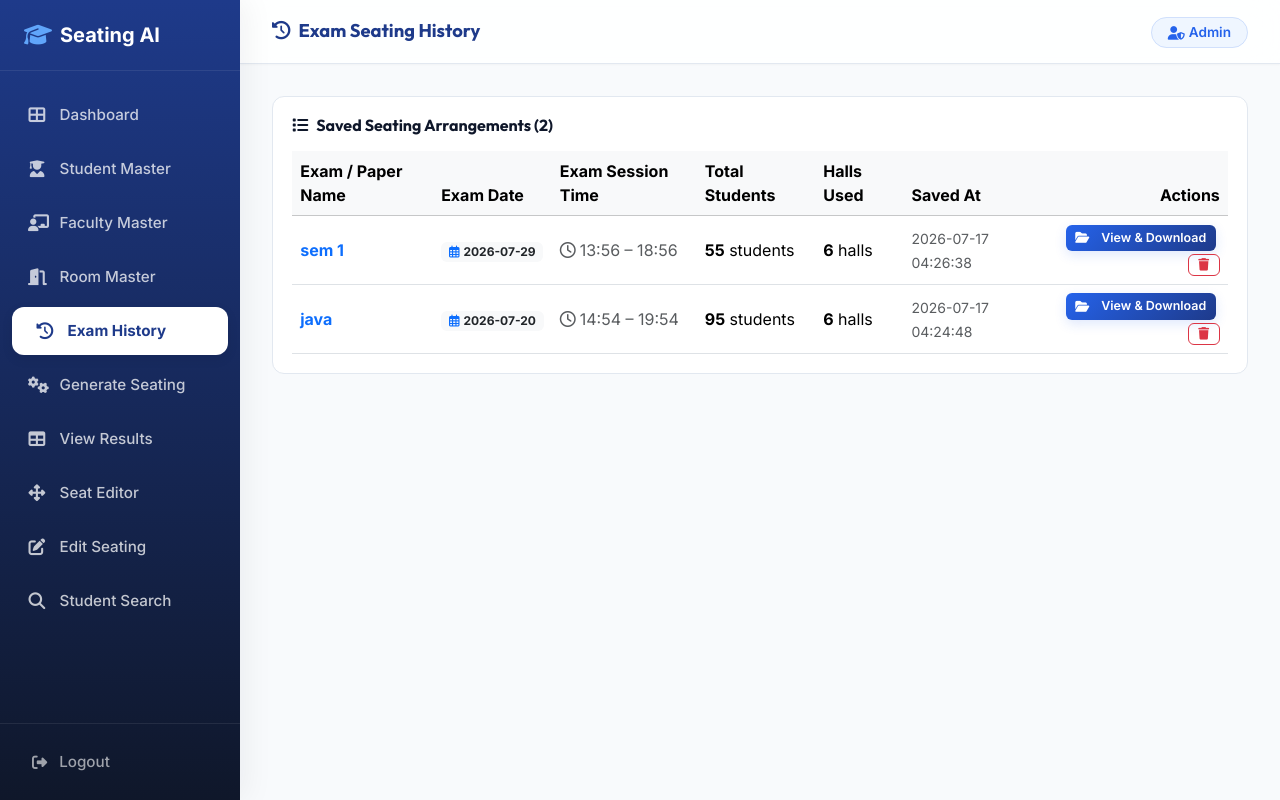
After one commit to SushmaJettiboyina/Smart-Examination-Seating-System, a Flask app: page /admin/exams in a window 1280 px wide. The commit adds this page. Run offline with Flask 3, Linux system fonts and the light colour scheme; a user stored in the database is signed in; data comes from the database, SQL or seed files in the repository; both versions use the stored data as it was after the commit.

Commit message:
Added exam history

```diff
--- a/app.py
+++ b/app.py
@@ -602,6 +602,20 @@ def generate():
         stats     = get_seating_stats(halls)
         pdf_files = generate_all_pdfs(halls, exam_info, Config.PDF_FOLDER)
 
+        # Save to database history
+        db.save_exam(
+            exam_name=exam_name,
+            exam_date=exam_date,
+            exam_start_time=exam_start_time,
+            exam_end_time=exam_end_time,
+            flow_type=flow_type,
+            total_students=len(students),
+            total_halls=num_halls,
+            halls=halls,
+            stats=stats,
+            pdf_files=pdf_files
+        )
+
         # Save to session (backward compatibility)
         save_session_data('students',     students)
         save_session_data('dept_summary', get_department_summary(students))
@@ -959,6 +973,80 @@ def admin_rooms_delete(room_number):
 
 
 # ---------------------------------------------------------------------------
+# EXAM HISTORY ROUTES
+# ---------------------------------------------------------------------------
+
+@app.route('/admin/exams')
+@login_required
+def admin_exams():
+    exams = db.get_all_exams()
+    return render_template('admin_exams.html', exams=exams)
+
+
+@app.route('/admin/exams/load/<int:exam_id>')
+@login_required
+def admin_exams_load(exam_id):
+    exam = db.get_exam_by_id(exam_id)
+    if not exam:
+        flash('Exam record not found.', 'danger')
+        return redirect(url_for('admin_exams'))
+
+    try:
+        halls = json.loads(exam['halls_json'])
+        stats = json.loads(exam['stats_json'])
+        pdf_files = json.loads(exam['pdf_files_json'])
+
+        exam_info = {
+            'exam_name':        exam['exam_name'],
+            'exam_date':        exam['exam_date'],
+            'exam_start_time':  exam['exam_start_time'],
+            'exam_end_time':    exam['exam_end_time'],
+            'num_halls':        exam['total_halls'],
+            'flow_type':        exam['flow_type'],
+            'total_capacity':   stats.get('total_capacity', 0)
+        }
+
+        students = []
+        for h in halls:
+            for r in h.get('benches', []):
+                for s in r:
+                    if s:
+                        students.append({
+                            'register_number': s.get('register_number') or s.get('roll_no', ''),
+                            'name':            s.get('name', ''),
+                            'department':      s.get('department', '')
+                        })
+
+        save_session_data('students',     students)
+        save_session_data('dept_summary', get_department_summary(students))
+        save_session_data('halls',     halls)
+        save_session_data('stats',     stats)
+        save_session_data('exam_info', exam_info)
+        save_session_data('pdf_files', pdf_files)
+
+        log_activity('load_exam', f"Loaded seating arrangement for historical exam: {exam['exam_name']}.")
+        flash(f"✓ Exam '{exam['exam_name']}' loaded into current session. You can now view, edit, or download its plans.", 'success')
+        return redirect(url_for('seating_result'))
+    except Exception as e:
+        app.logger.error(f'admin_exams_load error: {e}')
+        flash(f'Error restoring exam session: {str(e)}', 'danger')
+        return redirect(url_for('admin_exams'))
+
+
+@app.route('/admin/exams/delete/<int:exam_id>')
+@login_required
+def admin_exams_delete(exam_id):
+    exam = db.get_exam_by_id(exam_id)
+    if exam:
+        db.delete_exam(exam_id)
+        log_activity('delete_exam', f"Deleted exam history: {exam['exam_name']}.")
+        flash(f"✓ Exam history for '{exam['exam_name']}' deleted.", 'success')
+    else:
+        flash('Exam record not found.', 'danger')
+    return redirect(url_for('admin_exams'))
+
+
+# ---------------------------------------------------------------------------
 # Seating result
 # ---------------------------------------------------------------------------
 
--- a/templates/admin_edit.html
+++ b/templates/admin_edit.html
@@ -227,6 +227,7 @@
         <a href="{{ url_for('admin_students') }}" class="nav-link"><i class="fas fa-user-graduate"></i> Student Master</a>
         <a href="{{ url_for('admin_faculty') }}" class="nav-link"><i class="fas fa-chalkboard-teacher"></i> Faculty Master</a>
         <a href="{{ url_for('admin_rooms') }}" class="nav-link"><i class="fas fa-door-open"></i> Room Master</a>
+        <a href="{{ url_for('admin_exams') }}" class="nav-link"><i class="fas fa-history"></i> Exam History</a>
         <a href="{{ url_for('generate') }}" class="nav-link"><i class="fas fa-cogs"></i> Generate Seating</a>
         <a href="{{ url_for('seating_result') }}" class="nav-link"><i class="fas fa-table"></i> View Results</a>
         <a href="{{ url_for('seating_preview') }}" class="nav-link"><i class="fas fa-arrows-alt"></i> Seat Editor</a>
--- /dev/null
+++ b/templates/admin_exams.html
@@ -0,0 +1,108 @@
+<!DOCTYPE html>
+<html lang="en">
+<head>
+    <meta charset="UTF-8">
+    <meta name="viewport" content="width=device-width, initial-scale=1.0">
+    <title>Exam Seating History – AI Exam Seating System</title>
+    <link href="https://cdn.jsdelivr.net/npm/bootstrap@5.3.2/dist/css/bootstrap.min.css" rel="stylesheet">
+    <link href="https://cdnjs.cloudflare.com/ajax/libs/font-awesome/6.5.0/css/all.min.css" rel="stylesheet">
+    <link href="{{ url_for('static', filename='css/style.css') }}" rel="stylesheet">
+    <style>
+        .exam-history-card {
+            background: #fff; border: 1px solid var(--border); border-radius: 12px;
+            padding: 1.2rem; box-shadow: var(--shadow-sm);
+        }
+        .action-btn-sm {
+            padding: 0.25rem 0.6rem; font-size: 0.78rem; border-radius: 6px;
+        }
+    </style>
+</head>
+<body class="app-body">
+
+<div class="sidebar">
+    <div class="sidebar-brand"><i class="fas fa-graduation-cap me-2"></i><span>Seating AI</span></div>
+    <nav class="sidebar-nav">
+        <a href="{{ url_for('dashboard') }}" class="nav-link"><i class="fas fa-th-large"></i> Dashboard</a>
+        <a href="{{ url_for('admin_students') }}" class="nav-link"><i class="fas fa-user-graduate"></i> Student Master</a>
+        <a href="{{ url_for('admin_faculty') }}" class="nav-link"><i class="fas fa-chalkboard-teacher"></i> Faculty Master</a>
+        <a href="{{ url_for('admin_rooms') }}" class="nav-link"><i class="fas fa-door-open"></i> Room Master</a>
+        <a href="{{ url_for('admin_exams') }}" class="nav-link active"><i class="fas fa-history"></i> Exam History</a>
+        <a href="{{ url_for('generate') }}" class="nav-link"><i class="fas fa-cogs"></i> Generate Seating</a>
+        <a href="{{ url_for('seating_result') }}" class="nav-link"><i class="fas fa-table"></i> View Results</a>
+        <a href="{{ url_for('seating_preview') }}" class="nav-link"><i class="fas fa-arrows-alt"></i> Seat Editor</a>
+        <a href="/admin/edit" class="nav-link"><i class="fas fa-edit"></i> Edit Seating</a>
+        <a href="/student" class="nav-link"><i class="fas fa-search"></i> Student Search</a>
+    </nav>
+    <div class="sidebar-footer">
+        <a href="{{ url_for('logout') }}" class="nav-link logout-link"><i class="fas fa-sign-out-alt"></i> Logout</a>
+    </div>
+</div>
+
+<div class="main-content">
+    <div class="topbar">
+        <div class="topbar-title"><h4><i class="fas fa-history me-2"></i>Exam Seating History</h4></div>
+        <div class="topbar-right"><span class="admin-badge"><i class="fas fa-user-shield me-1"></i>Admin</span></div>
+    </div>
+
+    <div class="content-area">
+        {% with messages = get_flashed_messages(with_categories=true) %}
+          {% if messages %}{% for category, message in messages %}
+            <div class="alert alert-{{ category }} alert-dismissible fade show" role="alert">
+              {{ message }}<button type="button" class="btn-close" data-bs-dismiss="alert"></button>
+            </div>
+          {% endfor %}{% endif %}
+        {% endwith %}
+
+        <!-- History Table -->
+        <div class="exam-history-card">
+            <h6 class="fw-bold mb-3"><i class="fas fa-list me-2"></i>Saved Seating Arrangements ({{ exams|length }})</h6>
+            <div class="table-responsive">
+                <table class="table table-hover align-middle mb-0">
+                    <thead class="table-light">
+                        <tr>
+                            <th>Exam / Paper Name</th>
+                            <th>Exam Date</th>
+                            <th>Exam Session Time</th>
+                            <th>Total Students</th>
+                            <th>Halls Used</th>
+                            <th>Saved At</th>
+                            <th class="text-end">Actions</th>
+                        </tr>
+                    </thead>
+                    <tbody>
+                        {% if exams %}
+                            {% for e in exams %}
+                            <tr>
+                                <td class="fw-bold text-primary">{{ e.exam_name }}</td>
+                                <td><span class="badge bg-light text-dark"><i class="far fa-calendar-alt me-1 text-primary"></i>{{ e.exam_date }}</span></td>
+                                <td><span class="text-muted"><i class="far fa-clock me-1"></i>{{ e.exam_start_time }} – {{ e.exam_end_time }}</span></td>
+                                <td><strong>{{ e.total_students }}</strong> students</td>
+                                <td><strong>{{ e.total_halls }}</strong> halls</td>
+                                <td><small class="text-muted">{{ e.created_at }}</small></td>
+                                <td class="text-end">
+                                    <a href="{{ url_for('admin_exams_load', exam_id=e.id) }}" class="btn btn-primary action-btn-sm me-1">
+                                        <i class="fas fa-folder-open me-1"></i> View &amp; Download
+                                    </a>
+                                    <a href="{{ url_for('admin_exams_delete', exam_id=e.id) }}" class="btn btn-outline-danger action-btn-sm" onclick="return confirm('Are you sure you want to delete this historical exam arrangement: {{ e.exam_name }}?')">
+                                        <i class="fas fa-trash"></i>
+                                    </a>
+                                </td>
+                            </tr>
+                            {% endfor %}
+                        {% else %}
+                            <tr>
+                                <td colspan="7" class="text-center py-5 text-muted">
+                                    <i class="fas fa-history fs-1 mb-2 d-block opacity-25"></i>No exams in history. Generate seating layouts to save them.
+                                </td>
+                            </tr>
+                        {% endif %}
+                    </tbody>
+                </table>
+            </div>
+        </div>
+    </div>
+</div>
+
+<script src="https://cdn.jsdelivr.net/npm/bootstrap@5.3.2/dist/js/bootstrap.bundle.min.js"></script>
+</body>
+</html>
--- a/templates/admin_faculty.html
+++ b/templates/admin_faculty.html
@@ -33,6 +33,7 @@
         <a href="{{ url_for('admin_students') }}" class="nav-link"><i class="fas fa-user-graduate"></i> Student Master</a>
         <a href="{{ url_for('admin_faculty') }}" class="nav-link active"><i class="fas fa-chalkboard-teacher"></i> Faculty Master</a>
         <a href="{{ url_for('admin_rooms') }}" class="nav-link"><i class="fas fa-door-open"></i> Room Master</a>
+        <a href="{{ url_for('admin_exams') }}" class="nav-link"><i class="fas fa-history"></i> Exam History</a>
         <a href="{{ url_for('generate') }}" class="nav-link"><i class="fas fa-cogs"></i> Generate Seating</a>
         <a href="{{ url_for('seating_result') }}" class="nav-link"><i class="fas fa-table"></i> View Results</a>
         <a href="{{ url_for('seating_preview') }}" class="nav-link"><i class="fas fa-arrows-alt"></i> Seat Editor</a>
--- a/templates/admin_rooms.html
+++ b/templates/admin_rooms.html
@@ -33,6 +33,7 @@
         <a href="{{ url_for('admin_students') }}" class="nav-link"><i class="fas fa-user-graduate"></i> Student Master</a>
         <a href="{{ url_for('admin_faculty') }}" class="nav-link"><i class="fas fa-chalkboard-teacher"></i> Faculty Master</a>
         <a href="{{ url_for('admin_rooms') }}" class="nav-link active"><i class="fas fa-door-open"></i> Room Master</a>
+        <a href="{{ url_for('admin_exams') }}" class="nav-link"><i class="fas fa-history"></i> Exam History</a>
         <a href="{{ url_for('generate') }}" class="nav-link"><i class="fas fa-cogs"></i> Generate Seating</a>
         <a href="{{ url_for('seating_result') }}" class="nav-link"><i class="fas fa-table"></i> View Results</a>
         <a href="{{ url_for('seating_preview') }}" class="nav-link"><i class="fas fa-arrows-alt"></i> Seat Editor</a>
--- a/templates/admin_students.html
+++ b/templates/admin_students.html
@@ -33,6 +33,7 @@
         <a href="{{ url_for('admin_students') }}" class="nav-link active"><i class="fas fa-user-graduate"></i> Student Master</a>
         <a href="{{ url_for('admin_faculty') }}" class="nav-link"><i class="fas fa-chalkboard-teacher"></i> Faculty Master</a>
         <a href="{{ url_for('admin_rooms') }}" class="nav-link"><i class="fas fa-door-open"></i> Room Master</a>
+        <a href="{{ url_for('admin_exams') }}" class="nav-link"><i class="fas fa-history"></i> Exam History</a>
         <a href="{{ url_for('generate') }}" class="nav-link"><i class="fas fa-cogs"></i> Generate Seating</a>
         <a href="{{ url_for('seating_result') }}" class="nav-link"><i class="fas fa-table"></i> View Results</a>
         <a href="{{ url_for('seating_preview') }}" class="nav-link"><i class="fas fa-arrows-alt"></i> Seat Editor</a>
--- a/templates/dashboard.html
+++ b/templates/dashboard.html
@@ -41,6 +41,11 @@
             <a href="{{ url_for('admin_rooms') }}" class="nav-link">
                 <i class="fas fa-door-open"></i>
                 <span>Room Master</span>
+            </a>
+
+            <a href="{{ url_for('admin_exams') }}" class="nav-link">
+                <i class="fas fa-history"></i>
+                <span>Exam History</span>
             </a>
 
             <a href="{{ url_for('generate') }}" class="nav-link">
--- a/templates/generate.html
+++ b/templates/generate.html
@@ -61,6 +61,7 @@
         <a href="{{ url_for('admin_students') }}" class="nav-link"><i class="fas fa-user-graduate"></i> Student Master</a>
         <a href="{{ url_for('admin_faculty') }}" class="nav-link"><i class="fas fa-chalkboard-teacher"></i> Faculty Master</a>
         <a href="{{ url_for('admin_rooms') }}" class="nav-link"><i class="fas fa-door-open"></i> Room Master</a>
+        <a href="{{ url_for('admin_exams') }}" class="nav-link"><i class="fas fa-history"></i> Exam History</a>
         <a href="{{ url_for('generate') }}" class="nav-link active"><i class="fas fa-cogs"></i> Generate Seating</a>
         <a href="{{ url_for('seating_result') }}" class="nav-link"><i class="fas fa-table"></i> View Results</a>
         <a href="{{ url_for('seating_preview') }}" class="nav-link"><i class="fas fa-arrows-alt"></i> Seat Editor</a>
--- a/templates/seating_preview.html
+++ b/templates/seating_preview.html
@@ -157,6 +157,7 @@
         <a href="{{ url_for('admin_students') }}" class="nav-link"><i class="fas fa-user-graduate"></i> Student Master</a>
         <a href="{{ url_for('admin_faculty') }}" class="nav-link"><i class="fas fa-chalkboard-teacher"></i> Faculty Master</a>
         <a href="{{ url_for('admin_rooms') }}" class="nav-link"><i class="fas fa-door-open"></i> Room Master</a>
+        <a href="{{ url_for('admin_exams') }}" class="nav-link"><i class="fas fa-history"></i> Exam History</a>
         <a href="{{ url_for('generate') }}" class="nav-link"><i class="fas fa-cogs"></i> Generate Seating</a>
         <a href="{{ url_for('seating_result') }}" class="nav-link"><i class="fas fa-table"></i> View Results</a>
         <a href="{{ url_for('seating_preview') }}" class="nav-link active"><i class="fas fa-arrows-alt"></i> Seat Editor</a>
--- a/templates/seating_result.html
+++ b/templates/seating_result.html
@@ -42,6 +42,7 @@
         <a href="{{ url_for('admin_students') }}" class="nav-link"><i class="fas fa-user-graduate"></i> Student Master</a>
         <a href="{{ url_for('admin_faculty') }}" class="nav-link"><i class="fas fa-chalkboard-teacher"></i> Faculty Master</a>
         <a href="{{ url_for('admin_rooms') }}" class="nav-link"><i class="fas fa-door-open"></i> Room Master</a>
+        <a href="{{ url_for('admin_exams') }}" class="nav-link"><i class="fas fa-history"></i> Exam History</a>
         <a href="{{ url_for('generate') }}" class="nav-link"><i class="fas fa-cogs"></i> Generate Seating</a>
         <a href="{{ url_for('seating_result') }}" class="nav-link active"><i class="fas fa-table"></i> View Results</a>
         <a href="{{ url_for('seating_preview') }}" class="nav-link"><i class="fas fa-arrows-alt"></i> Seat Editor</a>
--- a/templates/upload.html
+++ b/templates/upload.html
@@ -91,6 +91,7 @@
         <a href="{{ url_for('admin_students') }}" class="nav-link"><i class="fas fa-user-graduate"></i> Student Master</a>
         <a href="{{ url_for('admin_faculty') }}" class="nav-link"><i class="fas fa-chalkboard-teacher"></i> Faculty Master</a>
         <a href="{{ url_for('admin_rooms') }}" class="nav-link"><i class="fas fa-door-open"></i> Room Master</a>
+        <a href="{{ url_for('admin_exams') }}" class="nav-link"><i class="fas fa-history"></i> Exam History</a>
         <a href="{{ url_for('generate') }}" class="nav-link"><i class="fas fa-cogs"></i> Generate Seating</a>
         <a href="{{ url_for('seating_result') }}" class="nav-link"><i class="fas fa-table"></i> View Results</a>
         <a href="{{ url_for('seating_preview') }}" class="nav-link"><i class="fas fa-arrows-alt"></i> Seat Editor</a>
```
Also changed, not shown: db.py (+62 -0 lines), seating_system.db, 6 other files.
